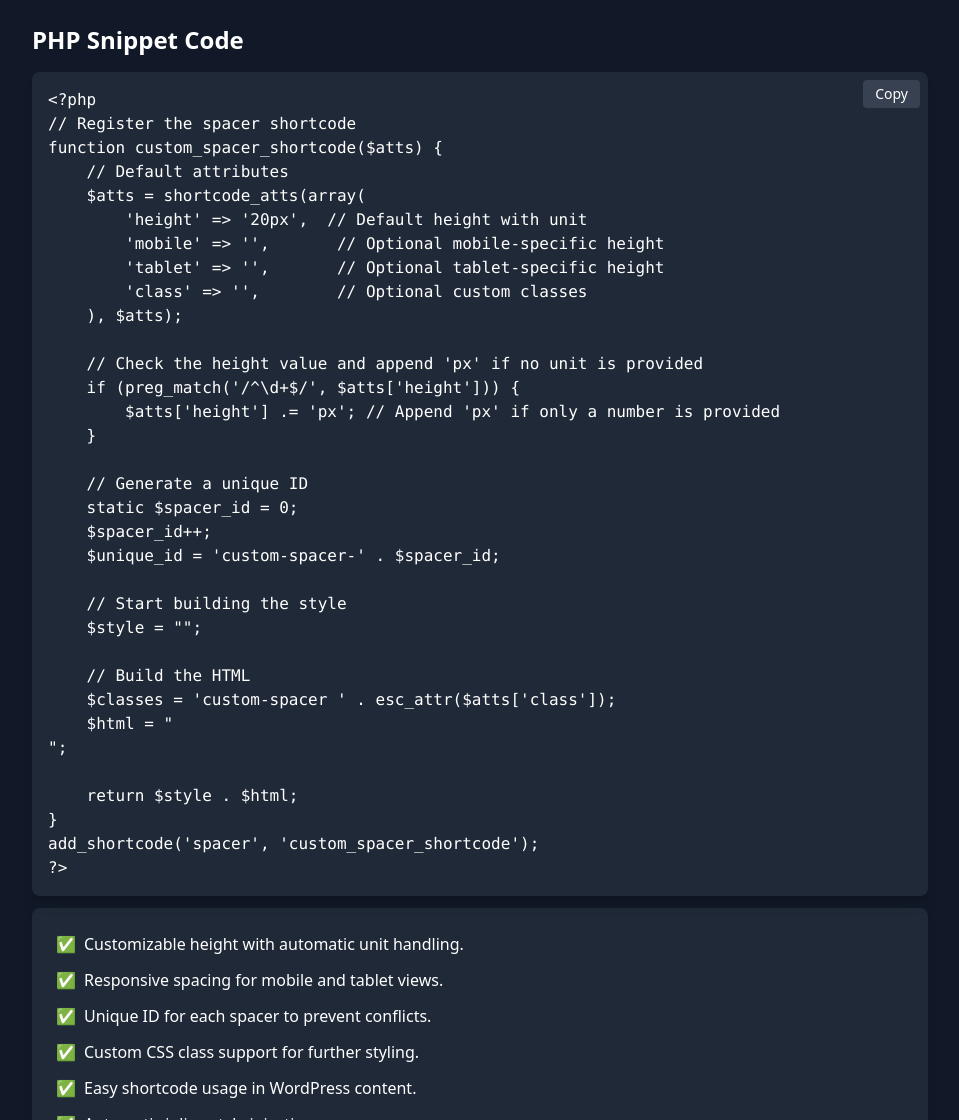
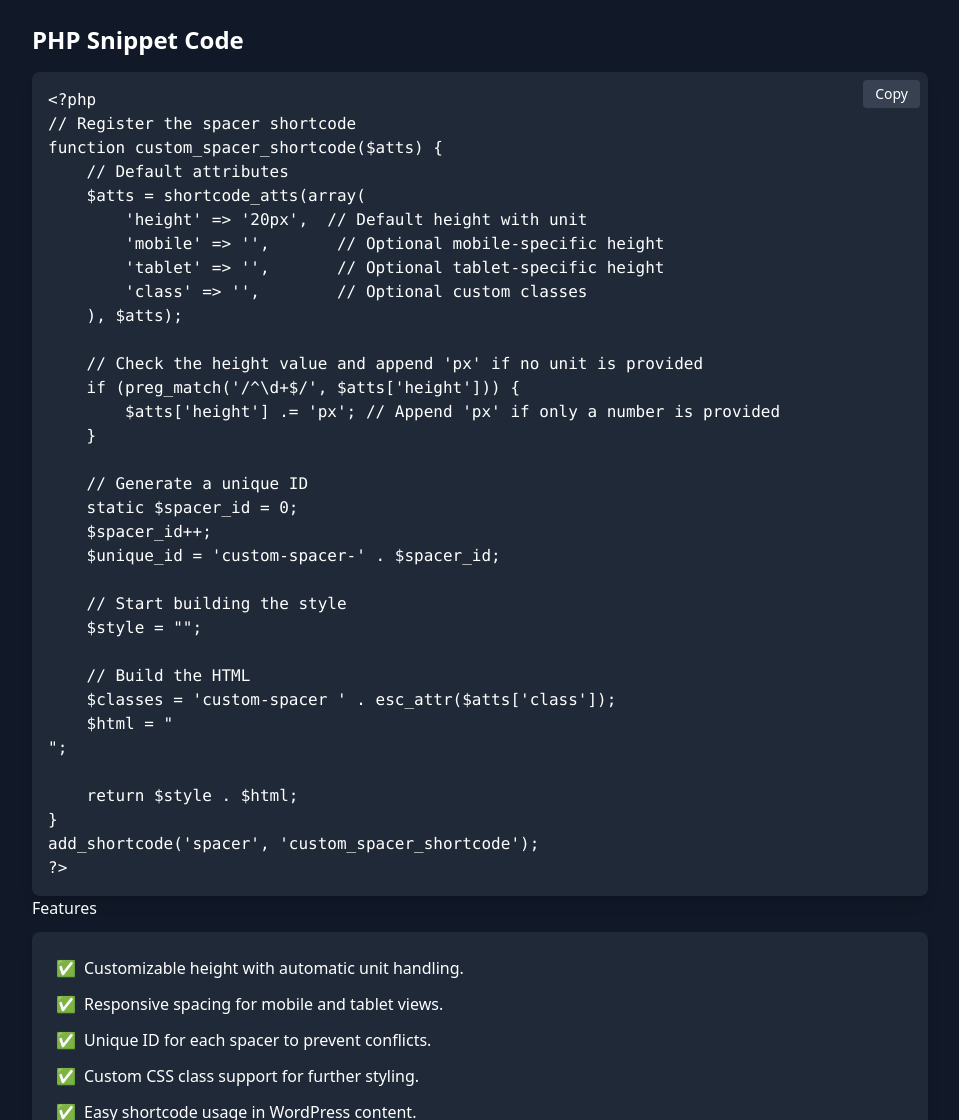
Before and after one commit to phuoymakara/wp-spacer-plugin-guide, a plain HTML site: page index.html in a window 1280 px wide. Shown: the top 1120 px of the page, without its empty margins (160-1119 px from the left). Drawn offline with nearby package versions, Linux system fonts and the light colour scheme.

Commit message:
Update index.html
Add Feature heading

```diff
--- a/index.html
+++ b/index.html
@@ -77,6 +77,7 @@ function custom_spacer_shortcode($atts) {
 add_shortcode('spacer', 'custom_spacer_shortcode');
 ?&gt;</code></pre>
         </div>
+        <h3>Features</h3>
         <ul class="bg-gray-800 p-6 rounded-lg shadow-lg space-y-3 my-3">
           <li class="flex items-center gap-2">✅ <span>Customizable height with automatic unit handling.</span></li>
           <li class="flex items-center gap-2">✅ <span>Responsive spacing for mobile and tablet views.</span></li>
```
